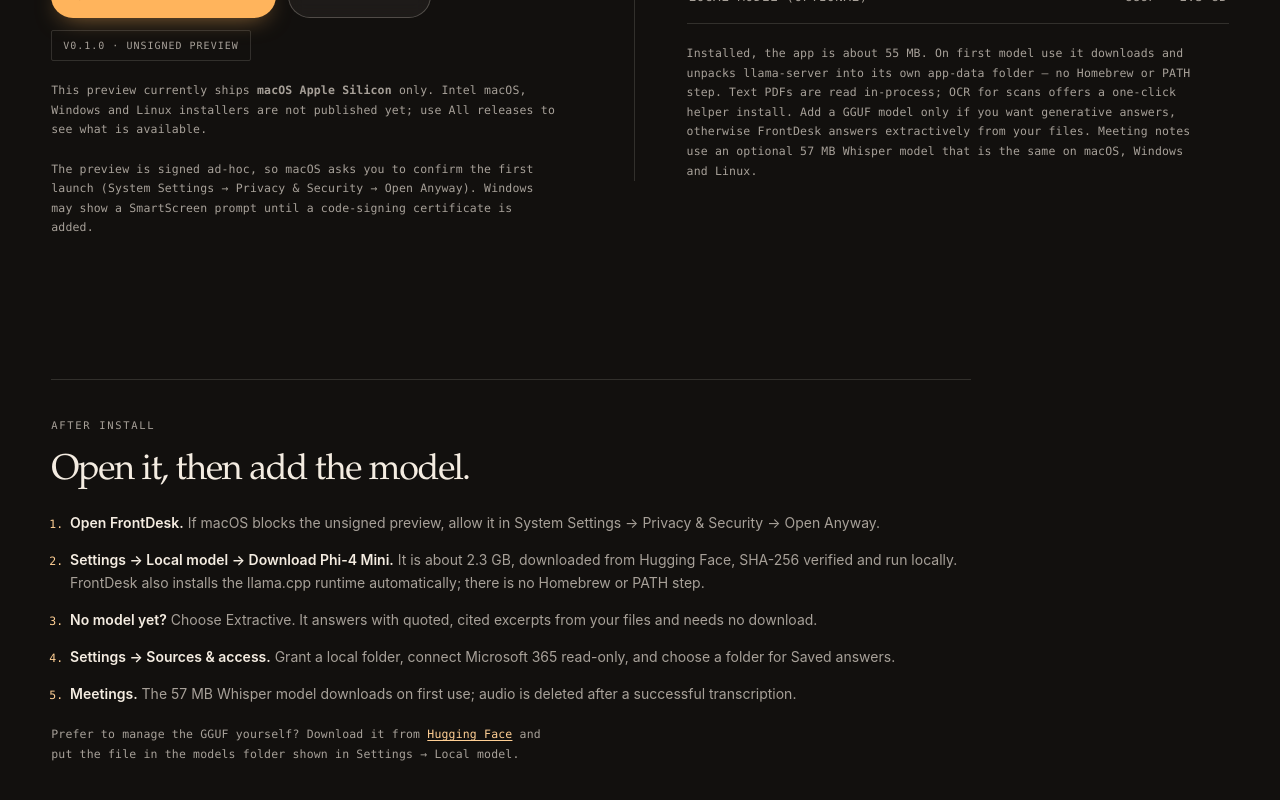
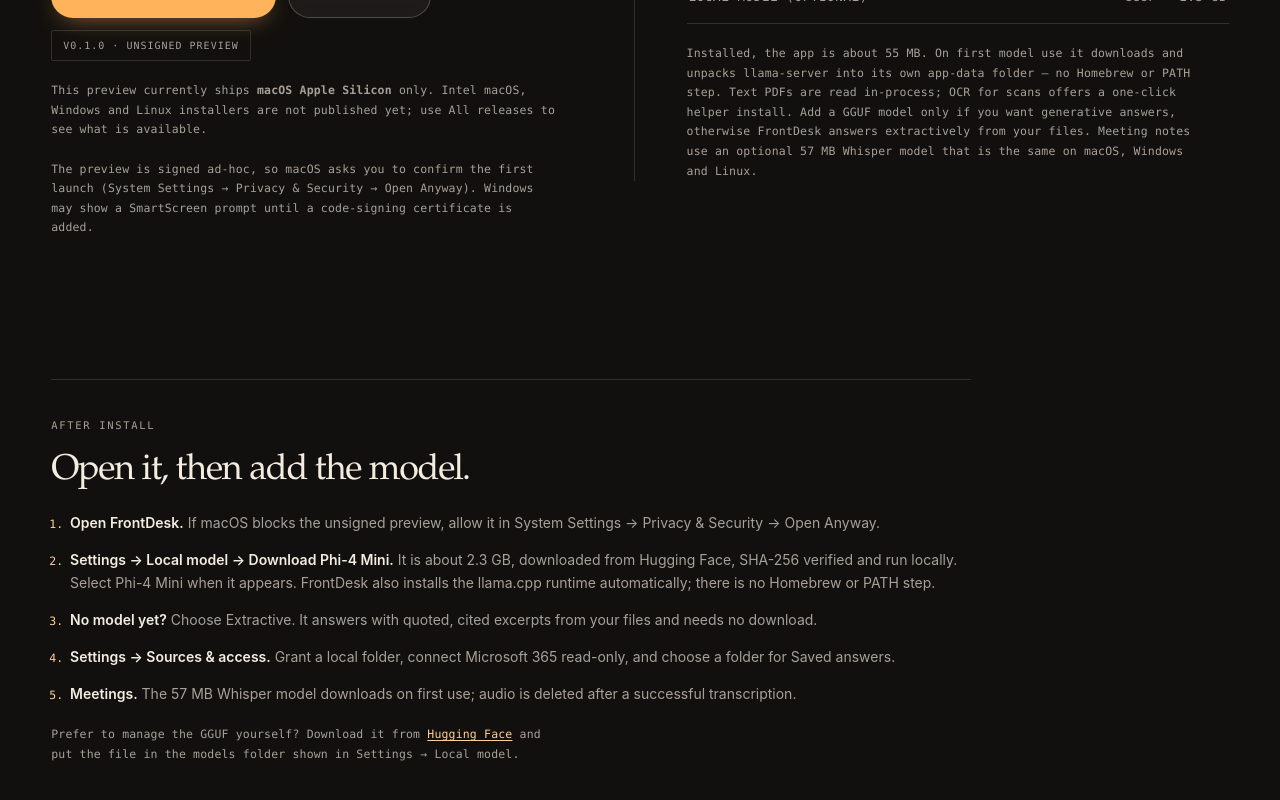
Before and after one commit to yilmazzey/FrontDesk, a React (Vite) app in the folder web/: page /monitor in a window 1280 px wide. Shown: the part 421-1221 px from the top of the page. Built offline with nearby package versions, Linux system fonts and the light colour scheme; no server answers.

Commit message:
Tell users to select the downloaded model

```diff
--- a/web/src/pages/MonitorPage.tsx
+++ b/web/src/pages/MonitorPage.tsx
@@ -154,8 +154,9 @@ export default function MonitorPage() {
             </li>
             <li>
               <strong>Settings → Local model → Download Phi-4 Mini.</strong> It is about 2.3 GB,
-              downloaded from Hugging Face, SHA-256 verified and run locally. FrontDesk also installs
-              the llama.cpp runtime automatically; there is no Homebrew or PATH step.
+              downloaded from Hugging Face, SHA-256 verified and run locally. Select Phi-4 Mini
+              when it appears. FrontDesk also installs the llama.cpp runtime automatically; there
+              is no Homebrew or PATH step.
             </li>
             <li>
               <strong>No model yet?</strong> Choose Extractive. It answers with quoted, cited
```
